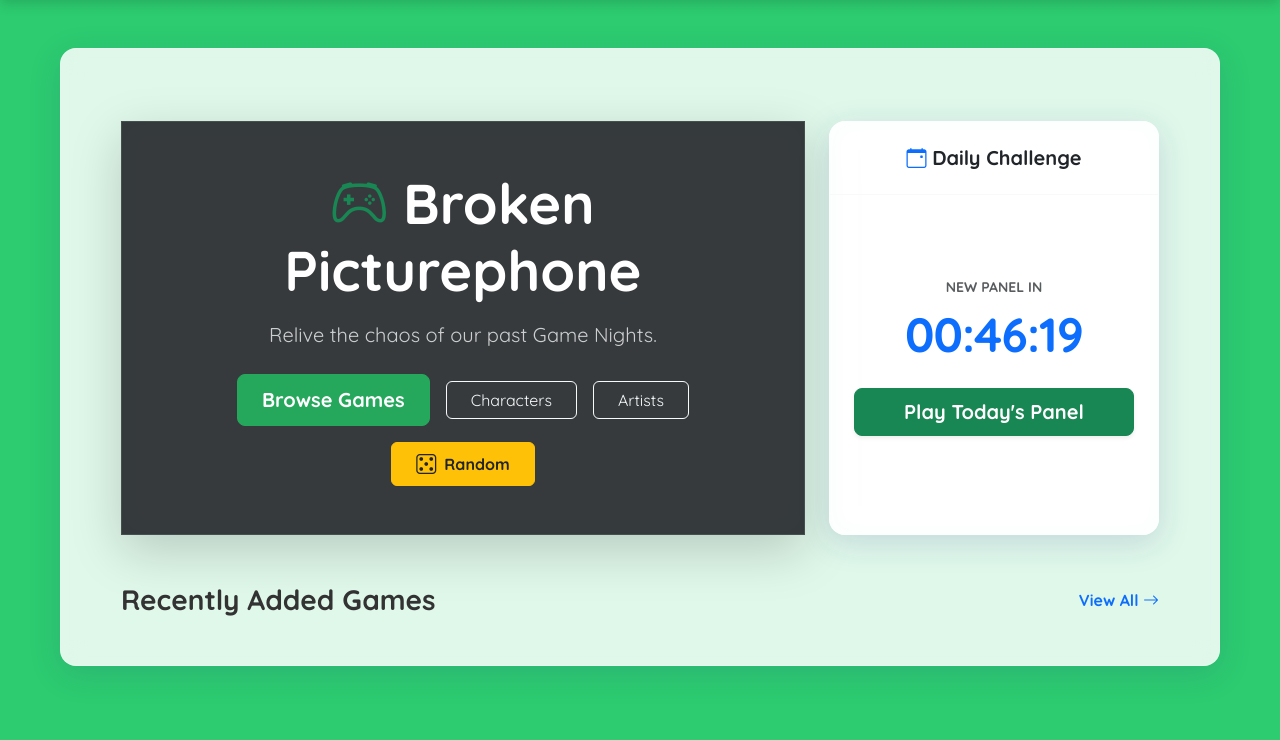
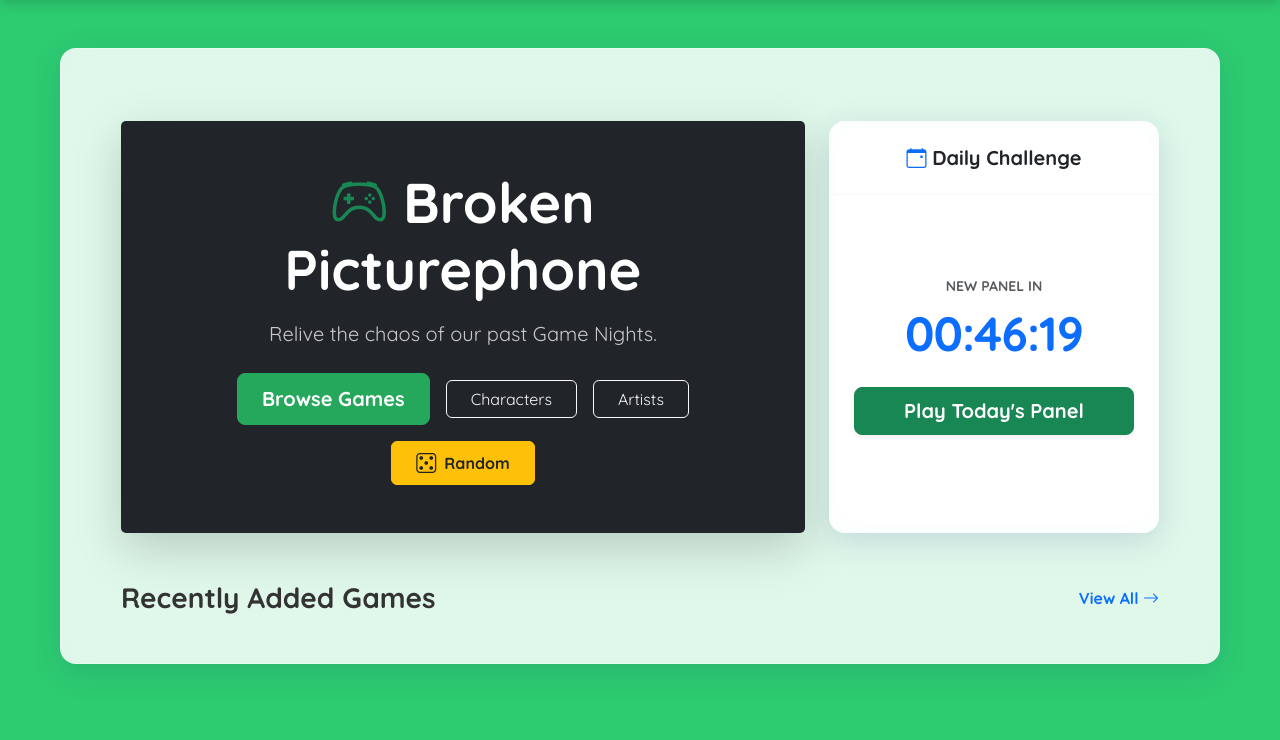
Before and after one commit to basilicon/bpp-archive, a Flask app: page / in a window 1280 px wide. Shown: the part 74-814 px from the top of the page. Run offline with Flask 3, Linux system fonts and the light colour scheme; some libraries are stand-ins or nearby versions.

Commit message:
modify glass panel styling

```diff
--- a/static/style.css
+++ b/static/style.css
@@ -33,10 +33,8 @@ body {
 }
 
 .glass-panel-dark {
-    background: rgba(33, 37, 41, 0.9);
-    backdrop-filter: blur(12px);
-    -webkit-backdrop-filter: blur(12px);
-    border: 1px solid rgba(255, 255, 255, 0.1);
+    background: rgba(33, 37, 41, 1);
+    border-radius: 5px;
     color: #fff;
 }
 
```
